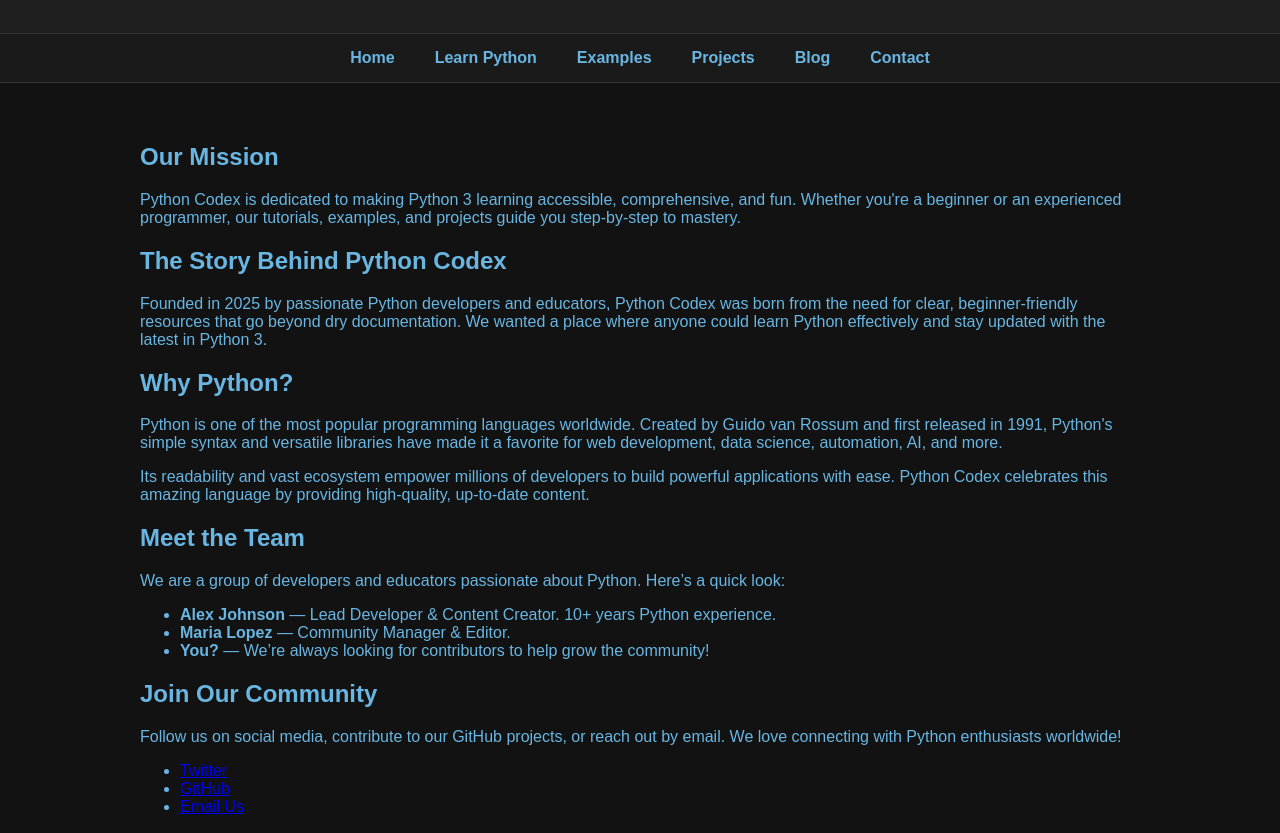
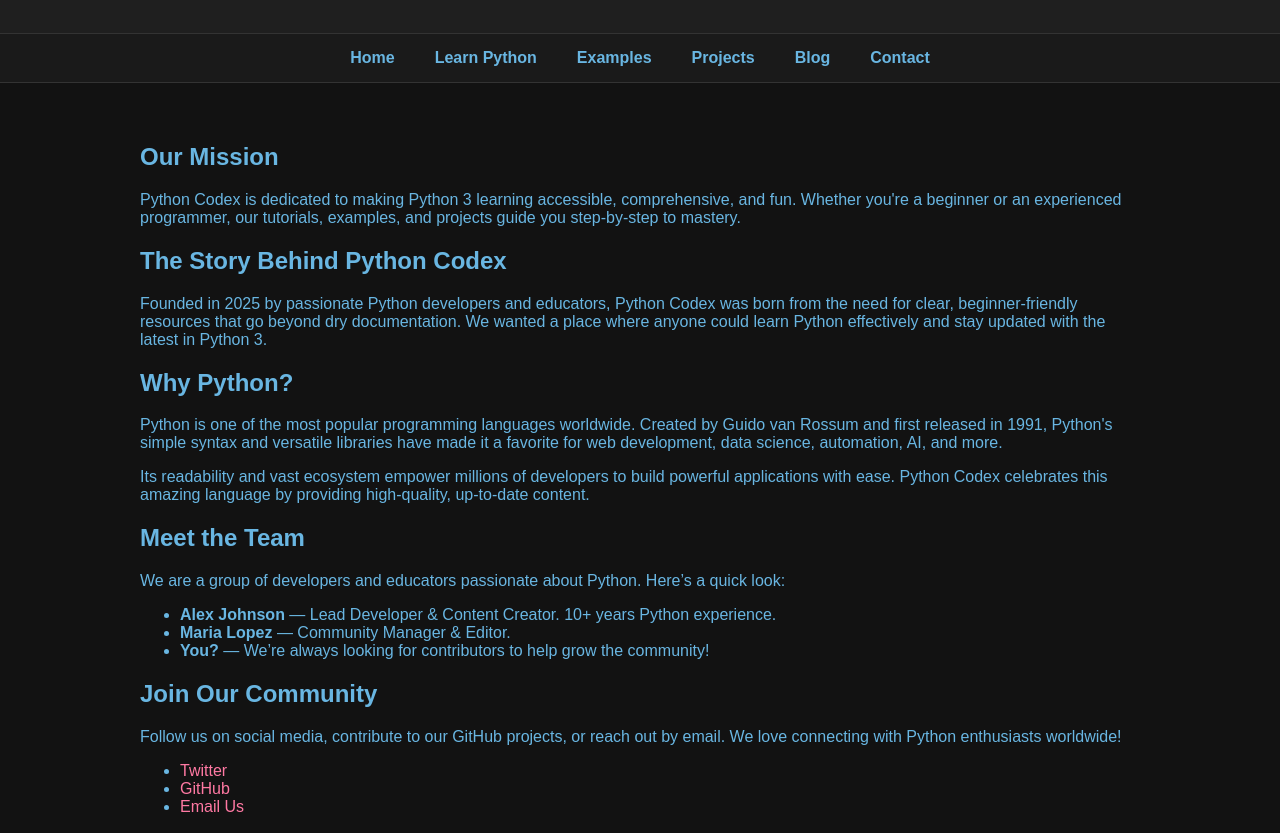
Before and after one commit to X-Treadway-X/Python-Codex, a plain HTML site: page about/index.html in a window 1280 px wide. Shown: the part 102-935 px from the top of the page. Drawn offline with Linux system fonts and the light colour scheme.

Commit message:
Update style.css

```diff
--- a/assets/css/style.css
+++ b/assets/css/style.css
@@ -51,3 +51,14 @@ footer {
   font-size: 0.9rem;
   color: #777;
 }
+
+
+/* Links style */
+a {
+  color: #ff79a3;
+  text-decoration: none;
+}
+
+a:hover {
+  text-decoration: underline; /* optional: underline on hover for usability */
+}
```
